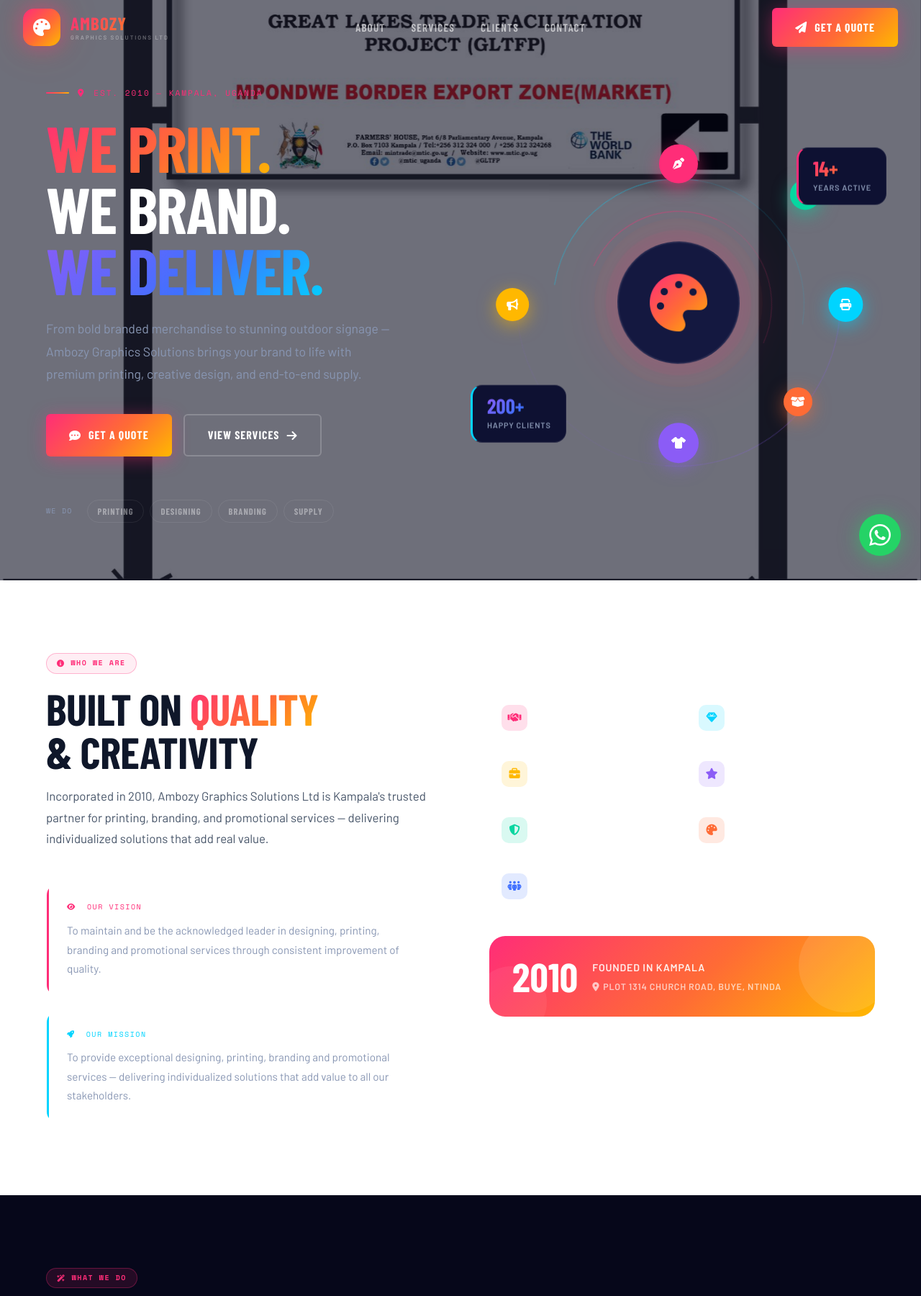
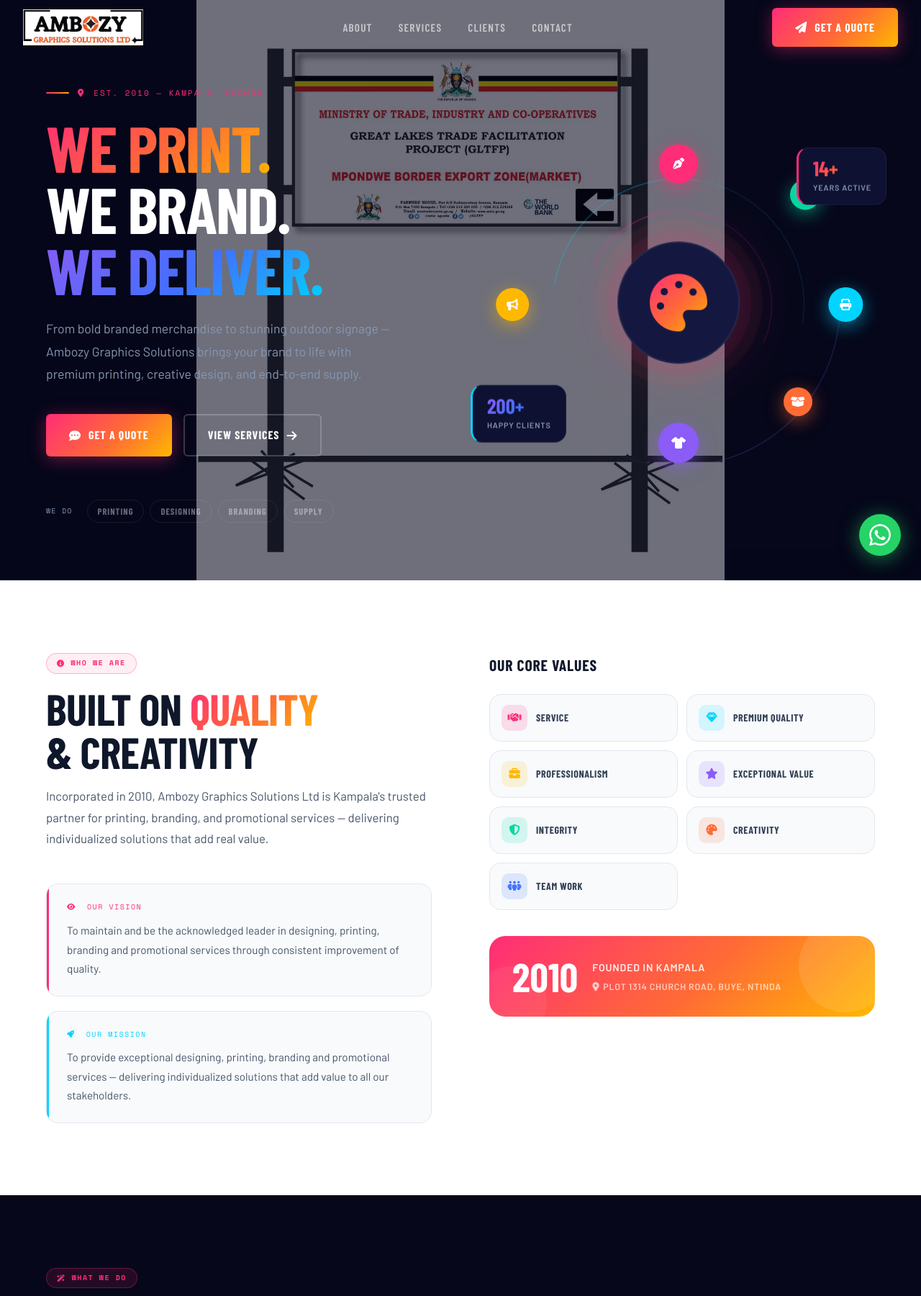
Before and after one commit to SAVIOUR26/ambozy-website, a PHP site: page / in a window 1280 px wide. Shown: the top 1800 px of the page at 72% size. Run offline with PHP 8.4, Linux system fonts and the light colour scheme; some web fonts are replaced.

Commit message:
Fix hero image ratio, About text visibility, and navbar logo
- Hero slideshow: switch background-size to contain + no-repeat so
  photos display at their natural aspect ratio; dark ink background
  fills letterbox areas naturally
- About section: upgrade CSS overrides to double-class selectors
  (.about .about__value-name etc.) so they beat the later single-
  class definitions that were overriding white text back in
- Navbar: replace palette icon + text wordmark with logo_main.png
  at 50px height

https://claude.ai/code/session_01F7L51Qd6oxdKhCZyiS4Cp4

```diff
--- a/assets/css/main.css
+++ b/assets/css/main.css
@@ -137,6 +137,7 @@ button { border: none; cursor: pointer; font-family: inherit; background: none;
 
 /* ── LOGO ───────────────────────────────────────────────── */
 .nav__logo { display: flex; align-items: center; gap: 14px; }
+.nav__logo-img { height: 50px; width: auto; display: block; }
 
 .logo-badge {
   width: 52px; height: 52px;
@@ -227,7 +228,8 @@ button { border: none; cursor: pointer; font-family: inherit; background: none;
 .hero-slides { position: absolute; inset: 0; z-index: 0; }
 .hero-slide {
   position: absolute; inset: 0;
-  background-size: cover; background-position: center center;
+  background-size: contain; background-position: center center;
+  background-repeat: no-repeat;
   opacity: 0;
   animation: hero-slide 40s infinite both;
 }
@@ -435,14 +437,14 @@ button { border: none; cursor: pointer; font-family: inherit; background: none;
 /* hide dark-bg blobs — they're invisible on white anyway */
 .about .blobs { display: none; }
 
-/* text colour overrides for white background */
+/* text colour overrides for white background — use double-class selectors for specificity */
 .about .section-title              { color: #0f172a; }
 .about .section-sub                { color: #475569; }
-.about__vm-card                    { background: #f8fafc; border-color: #e2e8f0; }
-.about__vm-text                    { color: #475569; }
-.about__values-title               { color: #0f172a; }
-.about__value                      { background: #f8fafc; border-color: #e2e8f0; }
-.about__value-name                 { color: #334155; }
+.about .about__vm-card             { background: #f8fafc; border-color: #e2e8f0; }
+.about .about__vm-text             { color: #475569; }
+.about .about__values-title        { color: #0f172a; }
+.about .about__value               { background: #f8fafc; border-color: #e2e8f0; }
+.about .about__value-name          { color: #334155; }
 .about .tag--fire                  { background: rgba(255,45,120,.08); }
 
 .about__grid {
--- a/index.php
+++ b/index.php
@@ -95,11 +95,7 @@ $client_logos = [
 ============================================================ -->
 <nav class="nav" id="nav">
   <a href="#" class="nav__logo">
-    <div class="logo-badge"><i class="fa-solid fa-palette"></i></div>
-    <div class="logo-wordmark">
-      <span class="logo-wordmark__main">Ambozy</span>
-      <span class="logo-wordmark__sub">Graphics Solutions Ltd</span>
-    </div>
+    <img src="assets/images/logo_main.png" alt="Ambozy Graphics Solutions Ltd" class="nav__logo-img">
   </a>
 
   <ul class="nav__links">
```
